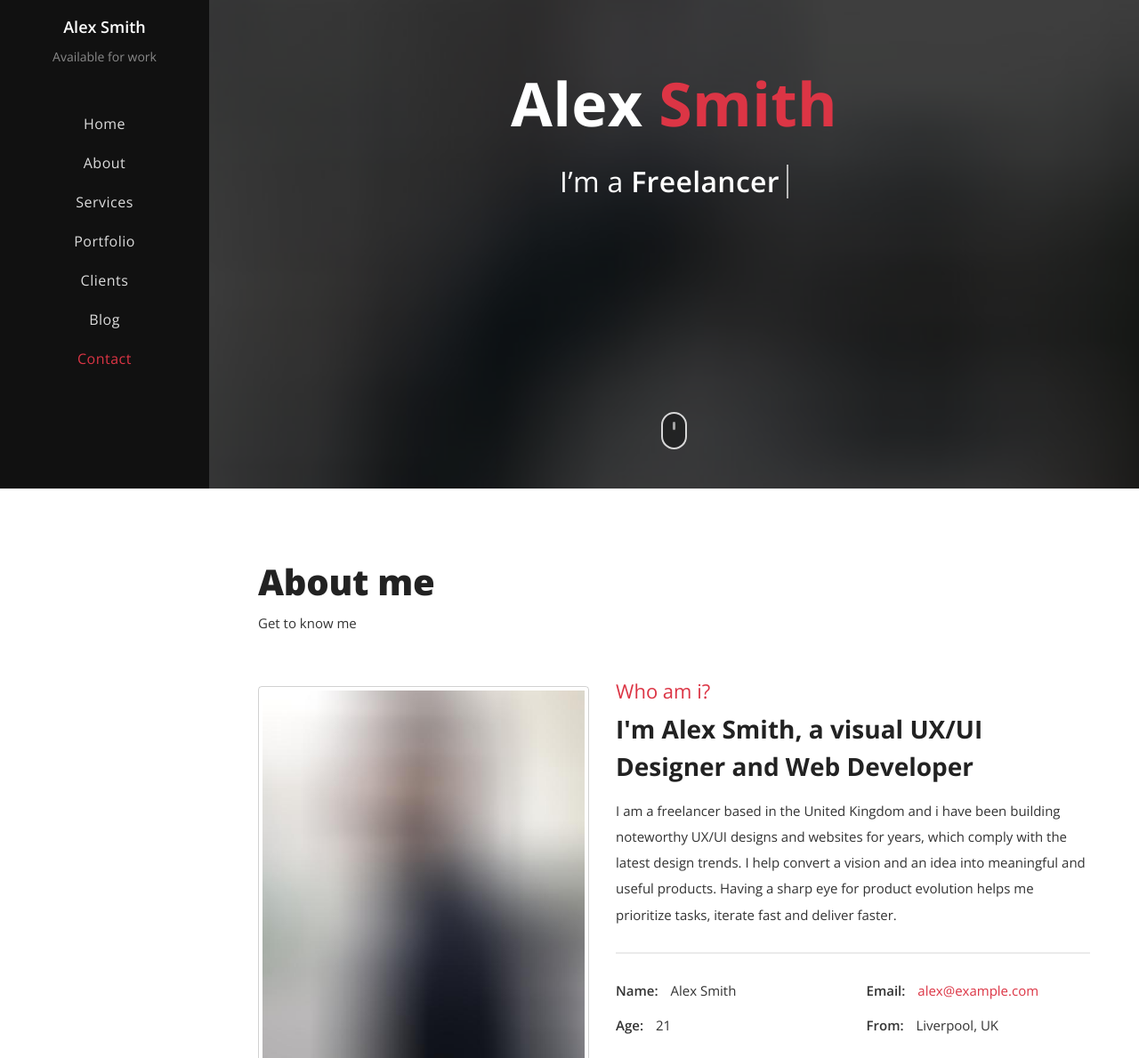
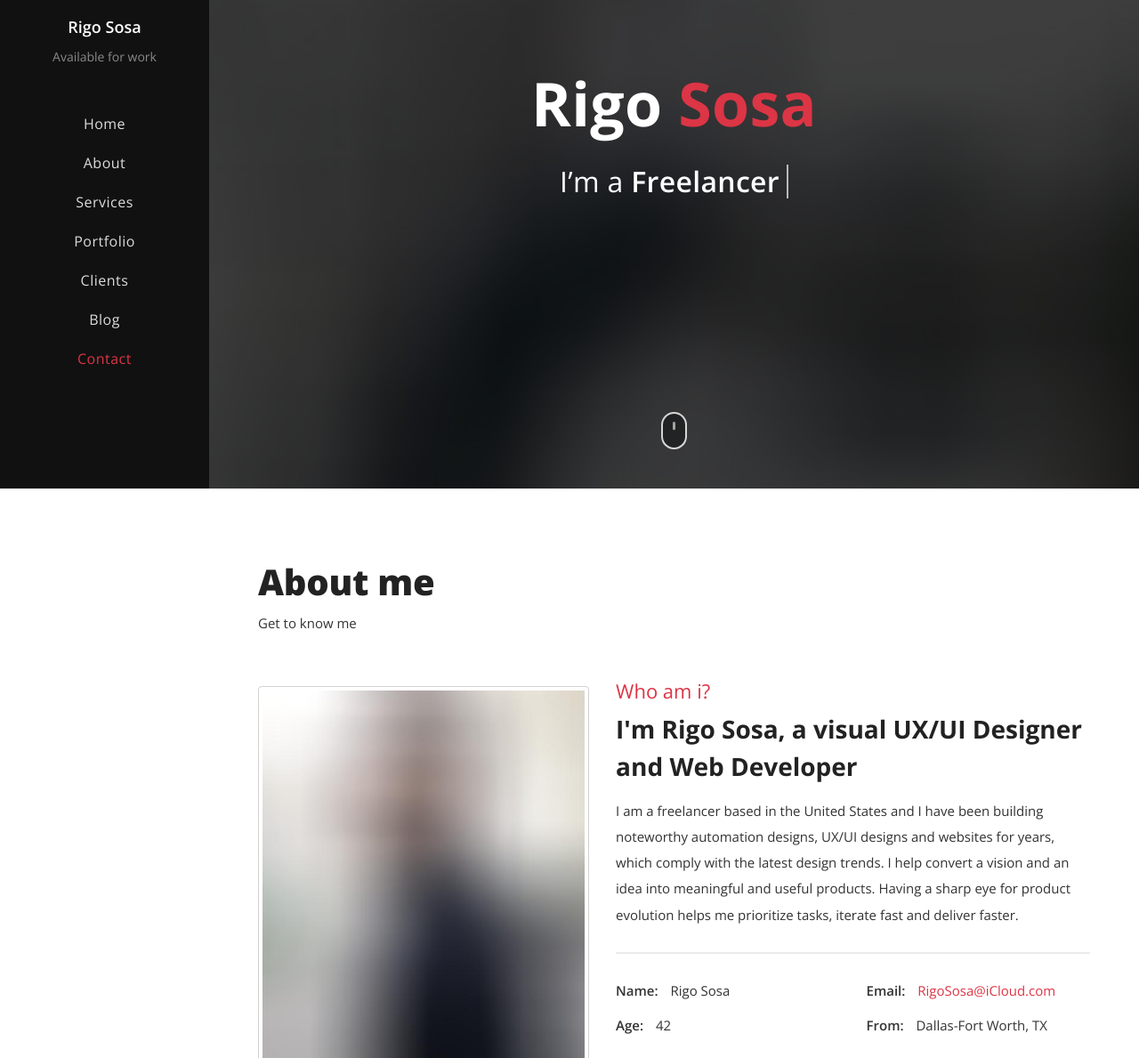
Before and after one commit to OgirSauce/Rigos_Portfolio, a plain HTML site: page index.html in a window 1280 px wide. Shown: the part 251-1440 px from the top of the page at 89% size. Drawn offline with nearby package versions, Linux system fonts and the light colour scheme.

Commit message:
update my name

```diff
--- a/index.html
+++ b/index.html
@@ -46,7 +46,7 @@
         </div>
       </nav>
       <nav class="sidebar" data-simplebar>
-        <div class="sidebar-header"><a href="#home" data-scroll><img class="img-fluid sidebar-avatar" src="/img/profile-avatar.jpg" alt="Profile avatar"></a><span class="sidebar-name">Alex Smith</span>
+        <div class="sidebar-header"><a href="#home" data-scroll><img class="img-fluid sidebar-avatar" src="/img/profile-avatar.jpg" alt="Profile avatar"></a><span class="sidebar-name">Rigo Sosa</span>
           <p class="sidebar-status">Available for work</p>
         </div>
         <div class="sidebar-menu">
@@ -69,7 +69,7 @@
         <div class="container h-100">
           <div class="row h-100 align-items-center justify-content-center">
             <div class="col-12 col-lg-8 home-content text-center">
-              <h1 class="home-name">Alex <span>Smith</span></h1>
+              <h1 class="home-name">Rigo <span>Sosa</span></h1>
               <h4 class="cd-headline clip home-headline">I’m a <span class="cd-words-wrapper single-headline"><b class="is-visible">Developer</b><b>Designer</b><b>Freelancer</b></span></h4>
             </div><a href="#about-area" data-scroll>
               <div class="home-mouse">
@@ -99,25 +99,25 @@
             <div class="col-12 col-lg-7 about-content">
               <div class="content-block">
                 <h2 class="content-subtitle">Who am i?</h2>
-                <h6 class="content-title">I'm Alex Smith, a visual UX/UI Designer and Web Developer</h6>
+                <h6 class="content-title">I'm Rigo Sosa, a visual UX/UI Designer and Web Developer</h6>
                 <div class="content-description">
-                  <p>I am a freelancer based in the United Kingdom and i have been building noteworthy UX/UI designs and websites for years, which comply with the latest design trends. I help convert a vision and an idea into meaningful and useful products. Having a sharp eye for product evolution helps me prioritize tasks, iterate fast and deliver faster.</p>
+                  <p>I am a freelancer based in the United States and I have been building noteworthy automation designs, UX/UI designs and websites for years, which comply with the latest design trends. I help convert a vision and an idea into meaningful and useful products. Having a sharp eye for product evolution helps me prioritize tasks, iterate fast and deliver faster.</p>
                 </div>
                 <address class="content-info">
                   <div class="row">
                     <div class="col-12 col-md-6 single-info"><span>Name:</span>
-                      <p>Alex Smith</p>
+                      <p>Rigo Sosa</p>
                     </div>
                     <div class="col-12 col-md-6 single-info"><span>Email:</span>
-                      <p><a href="mailto:daniel@example.com">alex@example.com</a></p>
+                      <p><a href="mailto:daniel@example.com">RigoSosa@iCloud.com</a></p>
                     </div>
                   </div>
                   <div class="row">
                     <div class="col-12 col-md-6 single-info"><span>Age:</span>
-                      <p>21</p>
+                      <p>42</p>
                     </div>
                     <div class="col-12 col-md-6 single-info"><span>From:</span>
-                      <p>Liverpool, UK</p>
+                      <p>Dallas-Fort Worth, TX</p>
                     </div>
                   </div>
                 </address><a class="btn content-download button-main button-scheme" href="#0" role="button">Download CV</a><a class="btn content-work button-main" data-scroll="" href="#portfolio-area" role="button">My Work</a>
```
